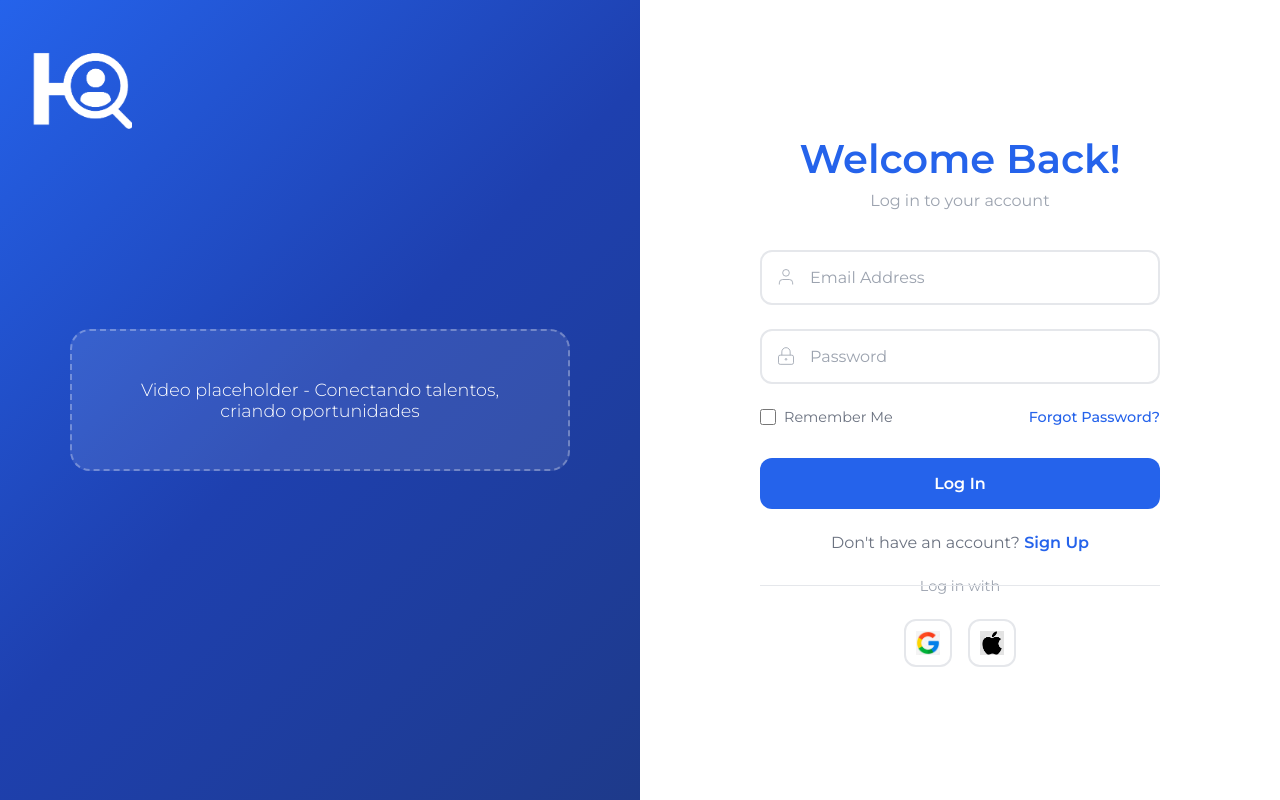
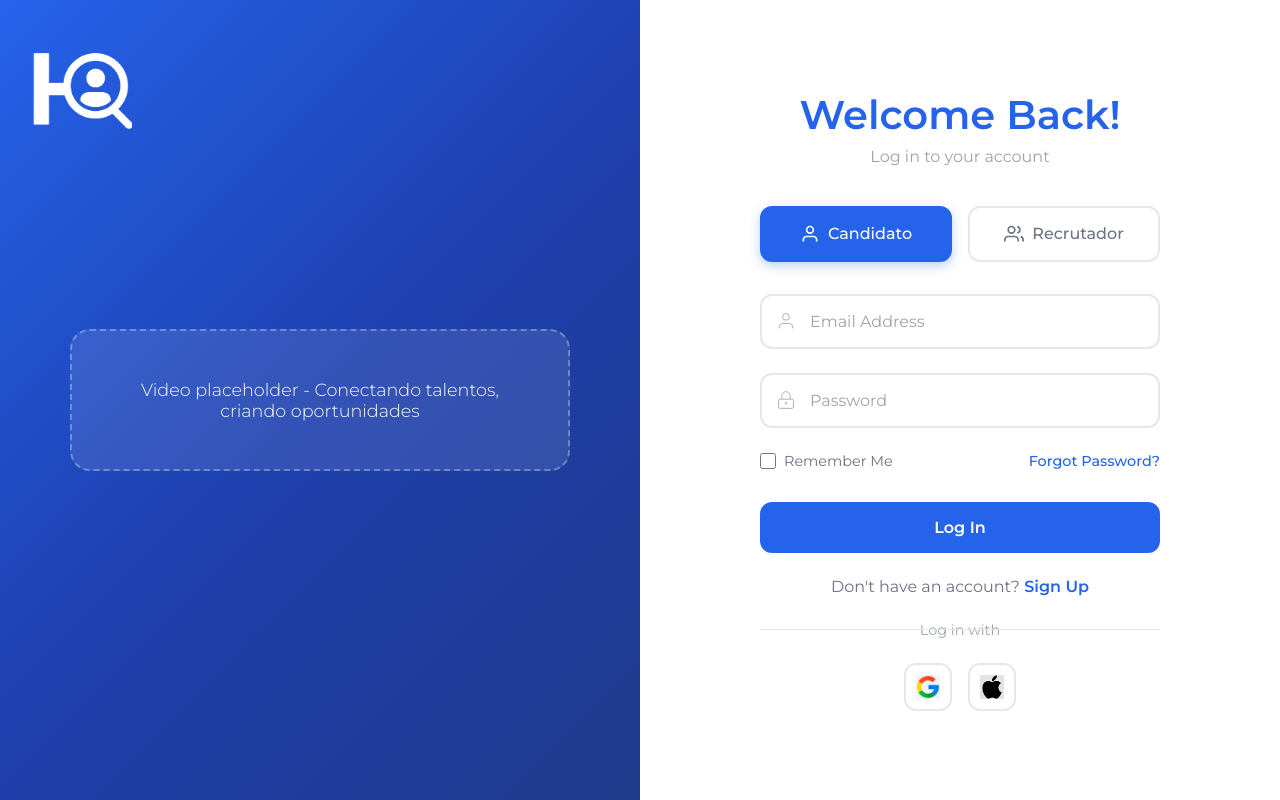
Before and after one commit to gihcaron/HireUp---Front-End-, a Next.js app: page /login in a window 1280 px wide. Built offline with nearby package versions, Linux system fonts and the light colour scheme.

Commit message:
feat: adiciona seletor de tipo de usuário nas páginas de login e registro

```diff
--- a/src/app/login/login.module.css
+++ b/src/app/login/login.module.css
@@ -258,6 +258,55 @@
     height: 1.5rem;
 }
 
+/* Seletor de Tipo de Usuário */
+.userTypeSelector {
+    display: flex;
+    gap: 1rem;
+    margin-bottom: 2rem;
+    justify-content: center;
+}
+
+.userTypeButton {
+    flex: 1;
+    display: flex;
+    align-items: center;
+    justify-content: center;
+    gap: 0.5rem;
+    padding: 1rem;
+    border: 2px solid #e5e7eb;
+    border-radius: 12px;
+    background: white;
+    color: #6b7280;
+    font-size: 1rem;
+    font-weight: 500;
+    cursor: pointer;
+    transition: all 0.3s ease;
+}
+
+.userTypeButton:hover {
+    border-color: #2563eb;
+    color: #2563eb;
+    transform: translateY(-2px);
+    box-shadow: 0 4px 8px rgba(37, 99, 235, 0.1);
+}
+
+.userTypeButton.active {
+    background: #2563eb;
+    border-color: #2563eb;
+    color: white;
+    box-shadow: 0 4px 12px rgba(37, 99, 235, 0.3);
+}
+
+.userTypeIcon {
+    width: 1.25rem;
+    height: 1.25rem;
+    stroke-width: 2;
+}
+
+.userTypeButton.active .userTypeIcon {
+    stroke: white;
+}
+
 /* Responsividade */
 @media (max-width: 768px) {
     .container {
--- a/src/app/login/page.jsx
+++ b/src/app/login/page.jsx
@@ -14,6 +14,7 @@ export default function Login() {
     const [password, setPassword] = useState('');
     const [error, setError] = useState('');
     const [loading, setLoading] = useState(false);
+    const [userType, setUserType] = useState('candidato'); // 'candidato' ou 'recrutador'
 
     const handleSubmit = async (e) => {
         e.preventDefault(); // Impede o recarregamento padrão do formulário
@@ -36,6 +37,7 @@ export default function Login() {
                 // 1. Salva o Token e o Role
                 localStorage.setItem('token', data.token);
                 localStorage.setItem('userRole', data.role);
+                localStorage.setItem('userType', userType); // Salva se é candidato ou recrutador
 
                 // 2. FORÇA O REDIRECIONAMENTO (Isso resolve o problema de não mudar de tela)
                 router.push('/home')
@@ -73,6 +75,34 @@ export default function Login() {
                     <div className={styles.loginForm}>
                         <h1 className={styles.welcomeTitle}>Welcome Back!</h1>
                         <p className={styles.welcomeSubtitle}>Log in to your account</p>
+
+                        {/* Seletor de Tipo de Usuário */}
+                        <div className={styles.userTypeSelector}>
+                            <button
+                                type="button"
+                                className={`${styles.userTypeButton} ${userType === 'candidato' ? styles.active : ''}`}
+                                onClick={() => setUserType('candidato')}
+                            >
+                                <svg className={styles.userTypeIcon} viewBox="0 0 24 24" fill="none" stroke="currentColor">
+                                    <path d="M20 21v-2a4 4 0 0 0-4-4H8a4 4 0 0 0-4 4v2"></path>
+                                    <circle cx="12" cy="7" r="4"></circle>
+                                </svg>
+                                Candidato
+                            </button>
+                            <button
+                                type="button"
+                                className={`${styles.userTypeButton} ${userType === 'recrutador' ? styles.active : ''}`}
+                                onClick={() => setUserType('recrutador')}
+                            >
+                                <svg className={styles.userTypeIcon} viewBox="0 0 24 24" fill="none" stroke="currentColor">
+                                    <path d="M17 21v-2a4 4 0 0 0-4-4H5a4 4 0 0 0-4 4v2"></path>
+                                    <circle cx="9" cy="7" r="4"></circle>
+                                    <path d="M23 21v-2a4 4 0 0 0-3-3.87"></path>
+                                    <path d="M16 3.13a4 4 0 0 1 0 7.75"></path>
+                                </svg>
+                                Recrutador
+                            </button>
+                        </div>
 
                         {/* Mensagem de Erro (Aparece se falhar) */}
                         {error && (
--- a/src/app/sign/sign.module.css
+++ b/src/app/sign/sign.module.css
@@ -246,6 +246,55 @@
     height: 1.5rem;
 }
 
+/* Seletor de Tipo de Usuário */
+.userTypeSelector {
+    display: flex;
+    gap: 1rem;
+    margin-bottom: 2rem;
+    justify-content: center;
+}
+
+.userTypeButton {
+    flex: 1;
+    display: flex;
+    align-items: center;
+    justify-content: center;
+    gap: 0.5rem;
+    padding: 1rem;
+    border: 2px solid #e5e7eb;
+    border-radius: 12px;
+    background: white;
+    color: #6b7280;
+    font-size: 1rem;
+    font-weight: 500;
+    cursor: pointer;
+    transition: all 0.3s ease;
+}
+
+.userTypeButton:hover {
+    border-color: #2563eb;
+    color: #2563eb;
+    transform: translateY(-2px);
+    box-shadow: 0 4px 8px rgba(37, 99, 235, 0.1);
+}
+
+.userTypeButton.active {
+    background: #2563eb;
+    border-color: #2563eb;
+    color: white;
+    box-shadow: 0 4px 12px rgba(37, 99, 235, 0.3);
+}
+
+.userTypeIcon {
+    width: 1.25rem;
+    height: 1.25rem;
+    stroke-width: 2;
+}
+
+.userTypeButton.active .userTypeIcon {
+    stroke: white;
+}
+
 /* Responsividade */
 @media (max-width: 768px) {
     .container {
```
Also changed, not shown: src/app/sign/page.jsx (+29 -0 lines).
